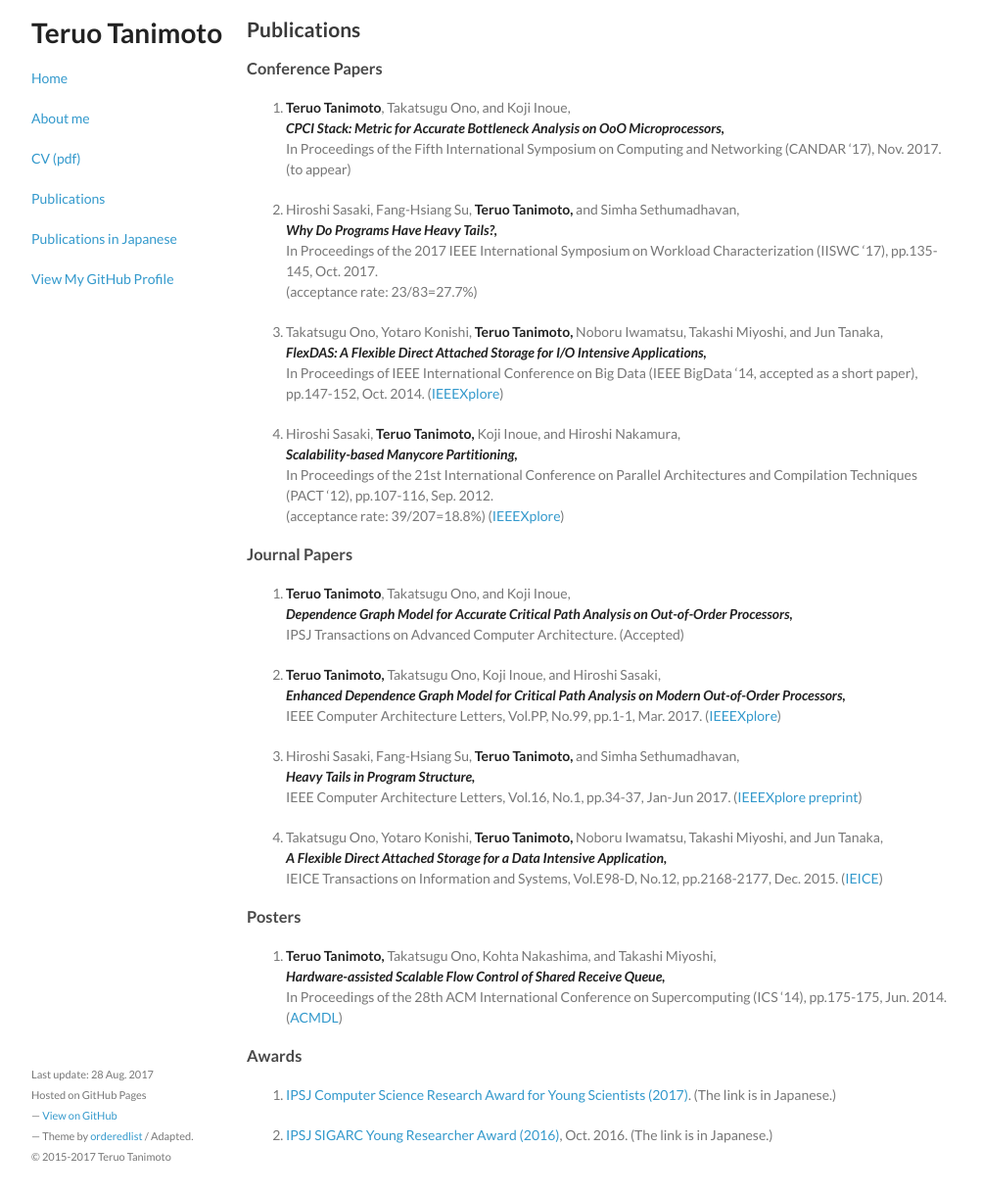
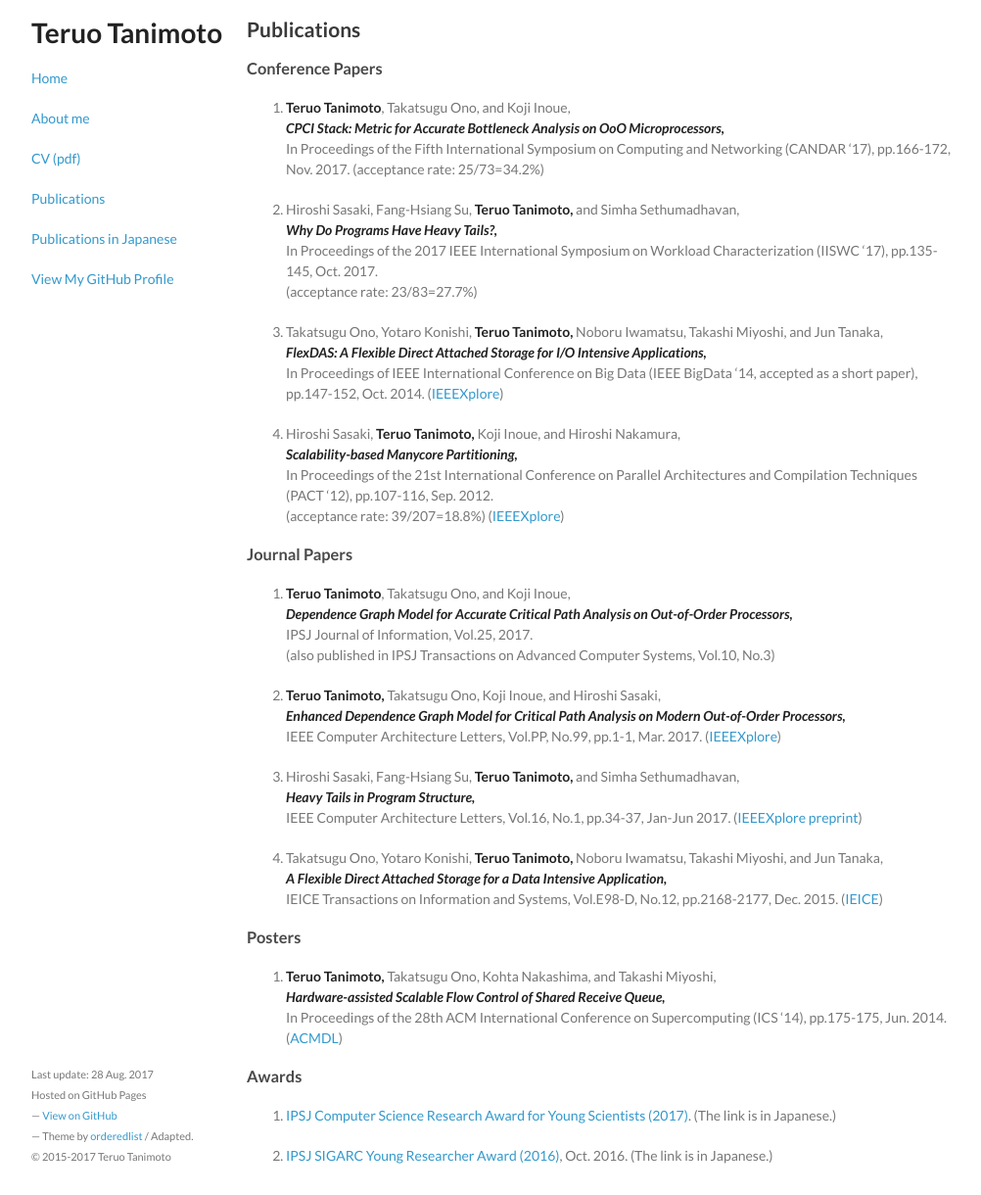
Before and after one commit to teruo41/teruo41.github.io, a Jekyll site: the page built from pubse.md, in a window 1280 px wide and 1220 px high. Shown: the whole window at 98% size, without its empty margins (138-1140 px from the left). Built offline with Jekyll 4.4.1, drawn with Linux system fonts in a browser that asks for light colours.

Commit message:
Updated publications

```diff
--- a/pubse.md
+++ b/pubse.md
@@ -9,7 +9,7 @@ title: Publications
 
 0. __Teruo Tanimoto__, Takatsugu Ono, and Koji Inoue,
    ***CPCI Stack: Metric for Accurate Bottleneck Analysis on OoO Microprocessors,***
-   In Proceedings of the Fifth International Symposium on Computing and Networking (CANDAR '17), Nov. 2017. (to appear)<!-- (acceptance rate: 25/73=34.2%)-->
+   In Proceedings of the Fifth International Symposium on Computing and Networking (CANDAR '17), pp.166-172, Nov. 2017. (acceptance rate: 25/73=34.2%)
 
 0. Hiroshi Sasaki, Fang-Hsiang Su, __Teruo Tanimoto,__ and Simha Sethumadhavan,
    ***Why Do Programs Have Heavy Tails?,***
@@ -37,7 +37,8 @@ title: Publications
 
 0. __Teruo Tanimoto__, Takatsugu Ono, and Koji Inoue,
    ***Dependence Graph Model for Accurate Critical Path Analysis on Out-of-Order Processors,***
-   IPSJ Transactions on Advanced Computer Architecture. (Accepted)
+   IPSJ Journal of Information, Vol.25, 2017.
+   (also published in IPSJ Transactions on Advanced Computer Systems, Vol.10, No.3)
 
 0. __Teruo Tanimoto,__ Takatsugu Ono, Koji Inoue, and Hiroshi Sasaki,
    ***Enhanced Dependence Graph Model for Critical Path Analysis on Modern Out-of-Order Processors,***
```
